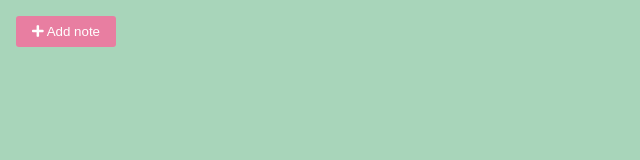
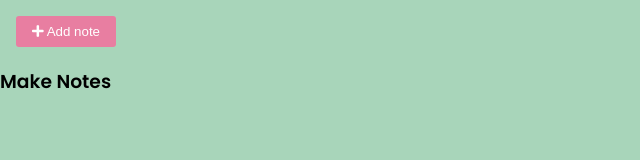
Before and after one commit to emahmi/NotesApp-JS, a website: page dist/index.html in a window 1280 px wide. Shown: the whole page, without its empty margins (0-640 px from the left). Drawn offline with nearby package versions, Linux system fonts and the light colour scheme.

Commit message:
Update index.html

```diff
--- a/dist/index.html
+++ b/dist/index.html
@@ -13,6 +13,7 @@
 	</head>
 
 	<body>
+		<h3>Make Notes</h3>
 		<button class="add" id="add">
 			<i class="fas fa-plus"></i> Add note
 		</button>
```
